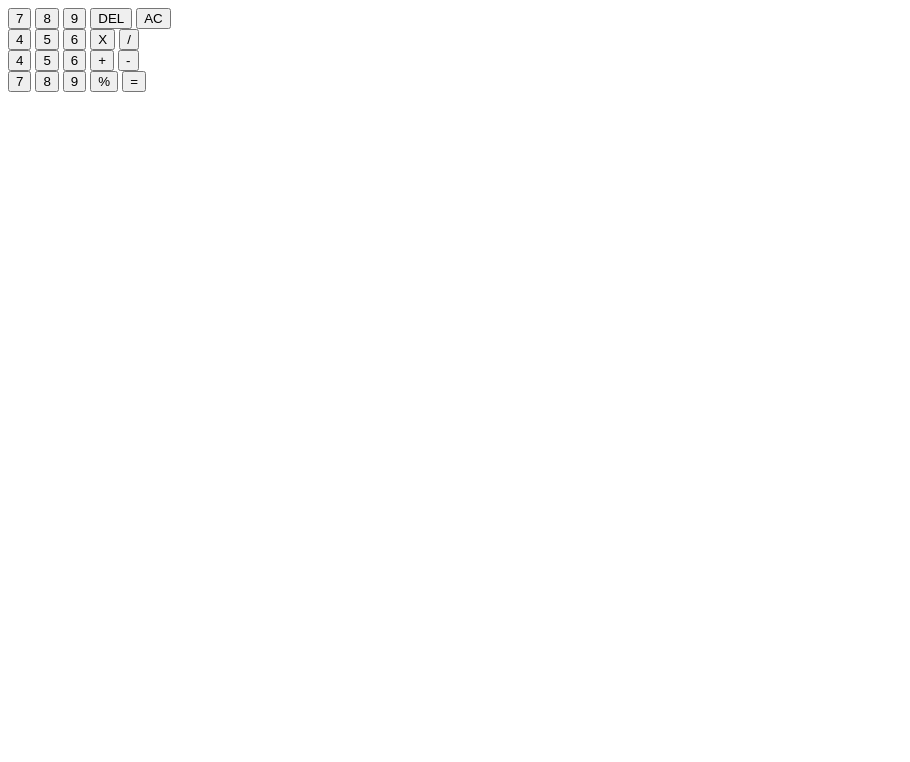
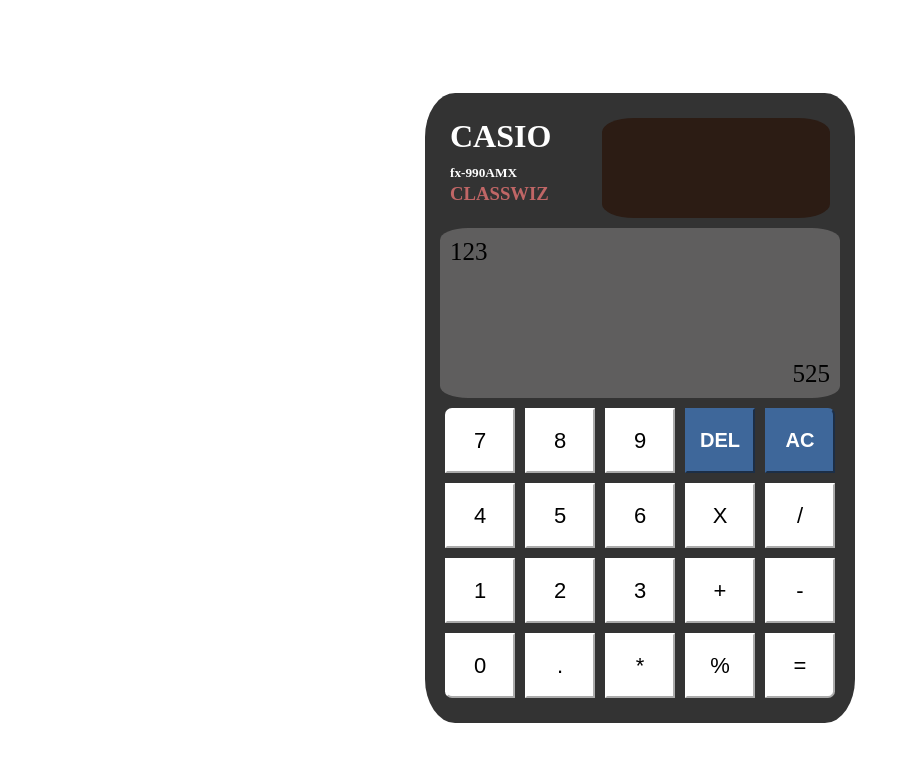
Before and after one commit to MR-Elbarbary/Calculator, a plain HTML site: page index.html in a window 1280 px wide. Shown: the whole page, without its empty margins (0-910 px from the left). Drawn offline with Linux system fonts and the light colour scheme.

Commit message:
Create UI

```diff
--- a/index.html
+++ b/index.html
@@ -3,23 +3,28 @@
 <head>
     <meta charset="UTF-8">
     <meta name="viewport" content="width=device-width, initial-scale=1.0">
+    <link rel="stylesheet" href="style.css">
     <title>Document</title>
 </head>
 <body>
     <div class="calculator">
         <div class="head">
-            <div class="model"></div>
+            <div class="model">
+                <h1>CASIO</h1>
+                <h5>fx-990AMX</h5>
+                <h3>CLASSWIZ</h3>
+            </div>
             <div class="solarCell"></div>
         </div>
 
         <div class="screen">
-            <div class="display"></div>
-            <div class="result"></div>
+            <div class="display">123</div>
+            <div class="result">525</div>
         </div>
 
         <div class="buttons">
             <div class="row">
-                <button>7</button>
+                <button id="topLeft">7</button>
                 <button>8</button>
                 <button>9</button>
                 <button id="delete" class="blue">DEL</button>
@@ -33,16 +38,16 @@
                 <button id="devid">/</button>
             </div>
             <div class="row">
-                <button>4</button>
-                <button>5</button>
-                <button>6</button>
+                <button>1</button>
+                <button>2</button>
+                <button>3</button>
                 <button id="add">+</button>
                 <button id="subtract">-</button>
             </div>
             <div class="row">
-                <button>7</button>
-                <button>8</button>
-                <button>9</button>
+                <button id="bottomLeft">0</button>
+                <button>.</button>
+                <button>*</button>
                 <button id="mod">%</button>
                 <button id="equal">=</button>
             </div>
--- /dev/null
+++ b/style.css
@@ -0,0 +1,115 @@
+body{
+    min-height: 100vh;
+    display: flex;
+    flex: 0 1 auto;
+    justify-content: center;
+    align-items: center;
+}
+
+.calculator{
+    display: flex;
+    flex-direction: column;
+    flex: 0 1 auto;
+    background-color:#333;
+    padding: 15px;
+    border-radius: 7%;
+    width: 400px;
+    height: 600px;
+}
+
+.screen{
+    display: flex;
+    flex-direction: column;
+    flex: 0 1 auto;
+    height: 150px;
+    background-color: #5f5e5e;
+    color: black;
+    border-radius: 7%;
+    font-size: 25px;
+    padding: 10px;
+    justify-content: space-between;
+}
+
+.result{
+    display: flex;
+    justify-content: flex-end;
+}
+
+.buttons{
+    margin: 10px 5px;
+    display: flex;
+    flex-direction: column;
+    flex: 1 1 auto;
+    gap: 10px;
+    margin: 10px 5px;
+}
+
+.row{
+    display: flex;
+    flex: 1 1 auto;
+    gap: 10px;
+}
+
+.blue{
+    background-color: #3e679a;
+    color: white;
+    border-color: #3e679a;
+    font-size: 20px;
+    font-weight: bold;
+    padding: 0px 6px;
+}
+
+button{
+    background-color: white;
+    color: black;
+    border-color: white;
+    flex: 1 1 0;
+    font-size: 22px;
+}
+
+#topLeft{
+    border-radius: 10% 0% 0% 0%;
+}
+
+#ac{
+    border-radius: 0% 10% 0% 0%;
+}
+
+#equal{
+    border-radius: 0% 0% 10% 0%;
+}
+
+#bottomLeft{
+    border-radius: 0% 0% 0% 10%;
+}
+
+.head{
+    display: flex;
+    justify-content: space-between;
+    margin: 10px;
+}
+
+.solarCell{
+    background-color: #2C1C14;
+    height: 100px;
+    width: 60%;
+    align-self: flex-end;
+    border-radius: 14%;
+}
+
+h1{
+    margin: 0px 0px 10px 0px;
+}
+
+h5{
+    margin: 0px 0px 2px 0px;
+}
+
+h3{
+    margin: 0px;
+    color: rgb(192, 102, 102);
+}
+
+.model{
+    color: white;
+}
```
